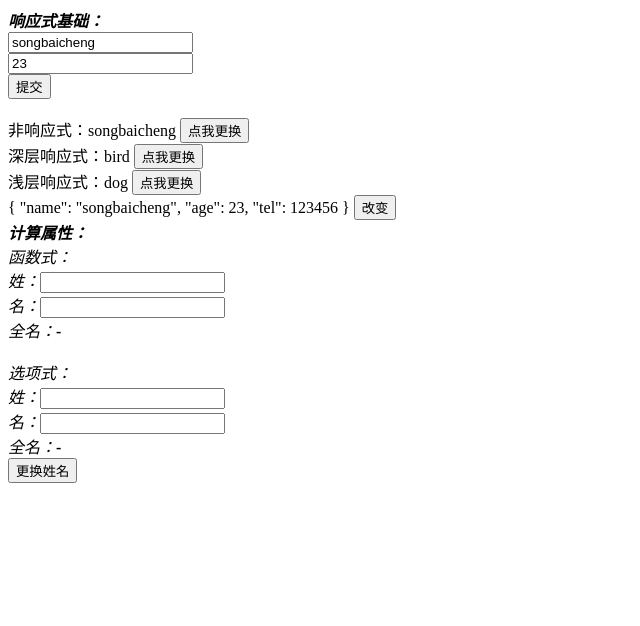
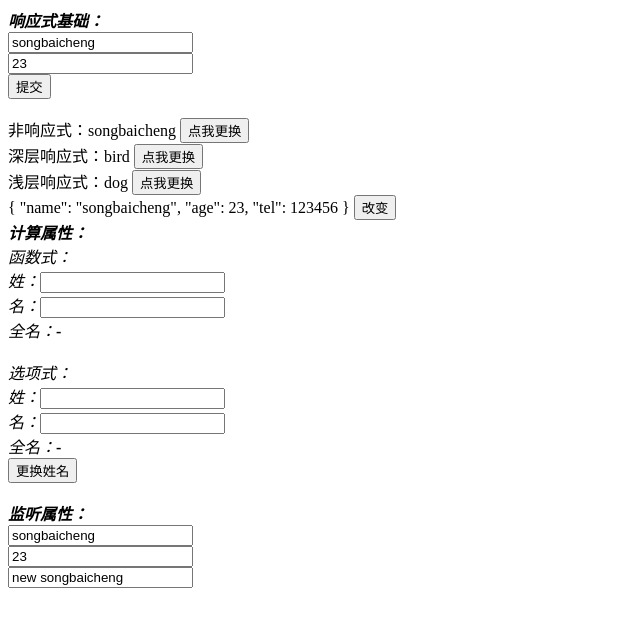
Before and after one commit to songbaicheng/study-demo, a Vue app in the folder responsiveVue3/: page / in a window 1280 px wide. Shown: the top 626 px of the page, without its empty margins (0-640 px from the left). Built offline with nearby package versions, Linux system fonts and the light colour scheme.

Commit message:
add watch code

```diff
--- a/responsiveVue3/src/App.vue
+++ b/responsiveVue3/src/App.vue
@@ -1,6 +1,7 @@
 <script setup>
 import ResponsiveBase from './views/ResponsiveBase.vue'
 import Computed from './views/Computed.vue'
+import Watch from './views/Watch.vue'
 </script>
 
 <template>
@@ -11,6 +12,10 @@ import Computed from './views/Computed.vue'
     <span class="bold-italic-text">计算属性：</span>
     <br />
     <Computed />
+    <br />
+    <span class="bold-italic-text">监听属性：</span>
+    <br />
+    <Watch />
 </template>
 
 <style>
--- /dev/null
+++ b/responsiveVue3/src/components/Watch.vue
@@ -0,0 +1,24 @@
+<script setup lang="ts">
+import { ref, watch } from 'vue'
+
+let message = ref<string>('songbaicheng')
+let obj = ref<Object>({
+    name: 'songbaicheng',
+    age: 23
+})
+
+watch([message, obj], (newValue, oldValue) => {
+    console.log('newValue:', newValue)
+    console.log('oldValue:', oldValue)
+}, {
+    deep: true, // 是否开始深度监听
+    immediate: true, // 立即执行一次
+    flush: 'pre' // pre：组件更新前执行，sync：同步执行，post：组件更新后执行
+})
+</script>
+
+<template>
+    <input type='text' v-model="message">
+    <br>
+    <input type='text' v-model="obj.age">
+</template>
--- /dev/null
+++ b/responsiveVue3/src/components/WatchEffect.vue
@@ -0,0 +1,13 @@
+<script setup lang="ts">
+import { ref, watchEffect } from 'vue'
+
+let message = ref<string>('new songbaicheng')
+
+watchEffect(() => {
+    console.log(message.value)
+})
+</script>
+
+<template>
+    <input type='text' v-model="message">
+</template>
--- /dev/null
+++ b/responsiveVue3/src/views/Watch.vue
@@ -0,0 +1,10 @@
+<script setup>
+import Watch from '../components/Watch.vue'
+import WatchEffect from '../components/WatchEffect.vue'
+</script>
+
+<template>
+    <Watch />
+    <br>
+    <WatchEffect />
+</template>
```
